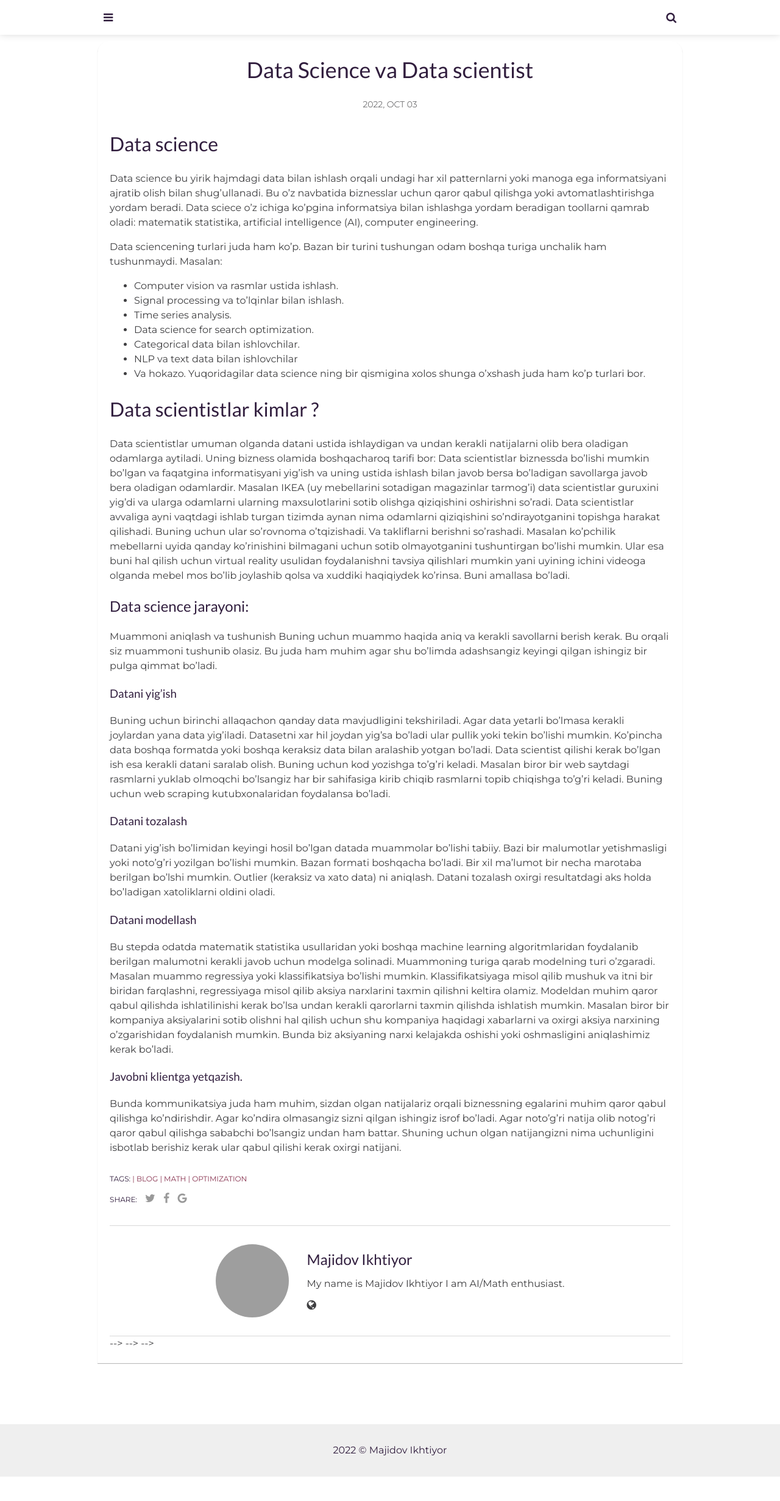
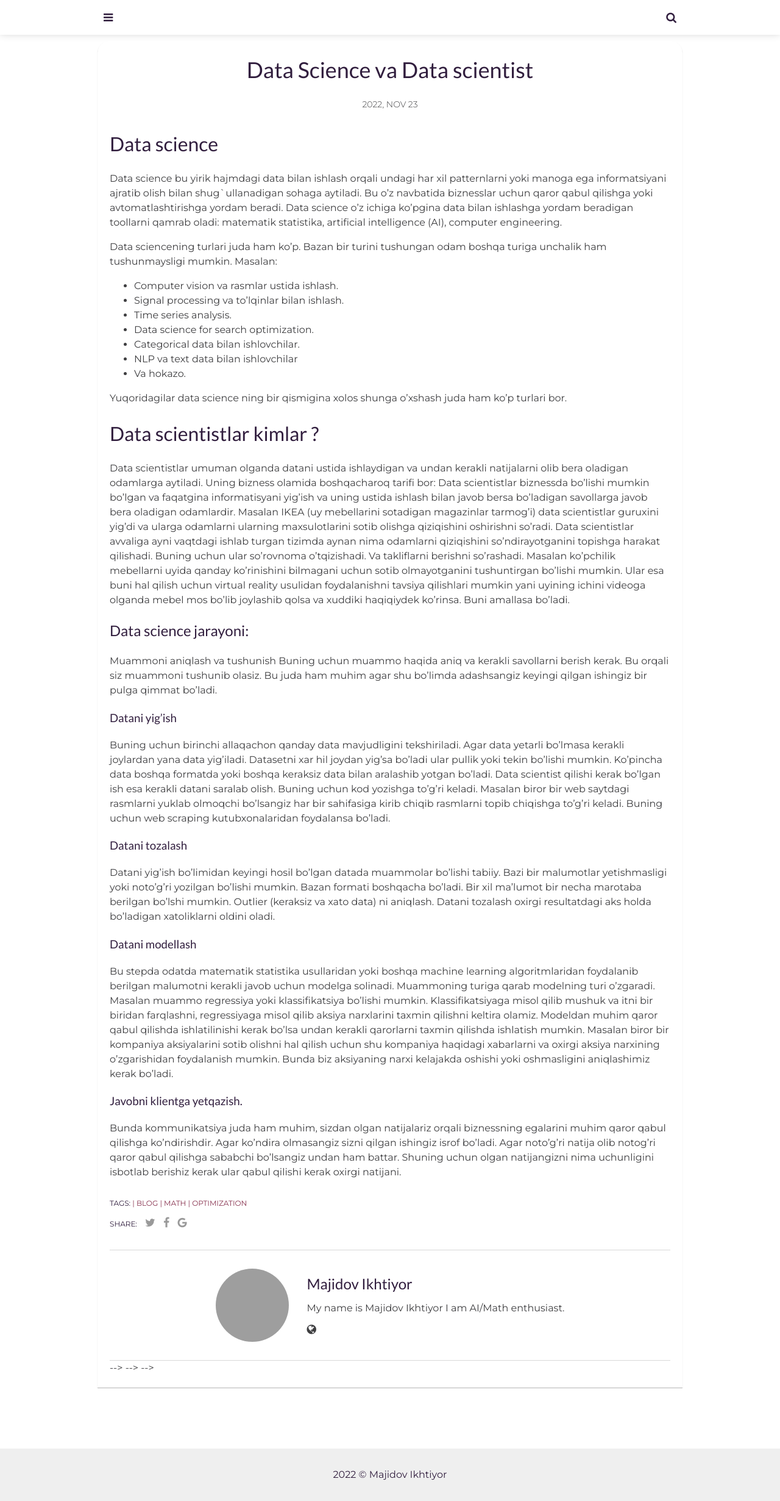
Before and after one commit to ixtiyoruz/ixtiyoruz.github.io, a Jekyll site: the page built from _posts/2022-11-23-data-science.markdown, in a window 1280 px wide. Shown: the whole page at 61% size. Built offline with Jekyll 4.4.1, drawn with Linux system fonts in a browser that asks for light colours; grey boxes are pictures that could not be loaded.

Commit message:
syntax errors are fixed

```diff
--- a/_posts/2022-11-23-data-science.markdown
+++ b/_posts/2022-11-23-data-science.markdown
@@ -1,7 +1,7 @@
 ---
 layout: post
 title: Data Science va Data scientist
-date: 2022-10-04 07:05:20 +0900
+date: 2022-11-23 10:20:20 +0900
 description: Data science va data scientist haqida qisqacha tushuncha # Add post description (optional)
 # img: back_1.jpg
 tags: [Blog, Math, Optimization]
@@ -11,9 +11,10 @@
 
 # Data science
 
-Data science bu  yirik hajmdagi data bilan ishlash orqali undagi har xil patternlarni yoki manoga ega informatsiyani ajratib olish bilan shug'ullanadi. Bu o'z navbatida biznesslar uchun qaror qabul qilishga yoki avtomatlashtirishga yordam beradi. Data sciece o'z ichiga ko'pgina informatsiya bilan ishlashga yordam beradigan toollarni qamrab oladi: matematik statistika, artificial intelligence (AI), computer engineering.
 
-Data sciencening turlari juda ham ko'p. Bazan bir turini tushungan odam boshqa turiga unchalik ham tushunmaydi. Masalan:
+Data science bu  yirik hajmdagi data bilan ishlash orqali undagi har xil patternlarni yoki manoga ega informatsiyani ajratib olish bilan shug`ullanadigan sohaga aytiladi. Bu o'z navbatida biznesslar uchun qaror qabul qilishga yoki avtomatlashtirishga yordam beradi. Data science o'z ichiga ko'pgina data bilan ishlashga yordam beradigan toollarni qamrab oladi: matematik statistika, artificial intelligence (AI), computer engineering.
+
+Data sciencening turlari juda ham ko'p. Bazan bir turini tushungan odam boshqa turiga unchalik ham tushunmaysligi mumkin. Masalan:
 - Computer vision va rasmlar ustida ishlash.
 - Signal processing va to'lqinlar bilan ishlash.
 - Time series analysis.
@@ -21,6 +22,7 @@
 - Categorical data bilan ishlovchilar.
 - NLP va text data bilan ishlovchilar
 - Va hokazo.
+
 Yuqoridagilar data science ning bir qismigina xolos shunga o'xshash juda ham ko'p turlari bor.
 
 # Data scientistlar kimlar ?
```
